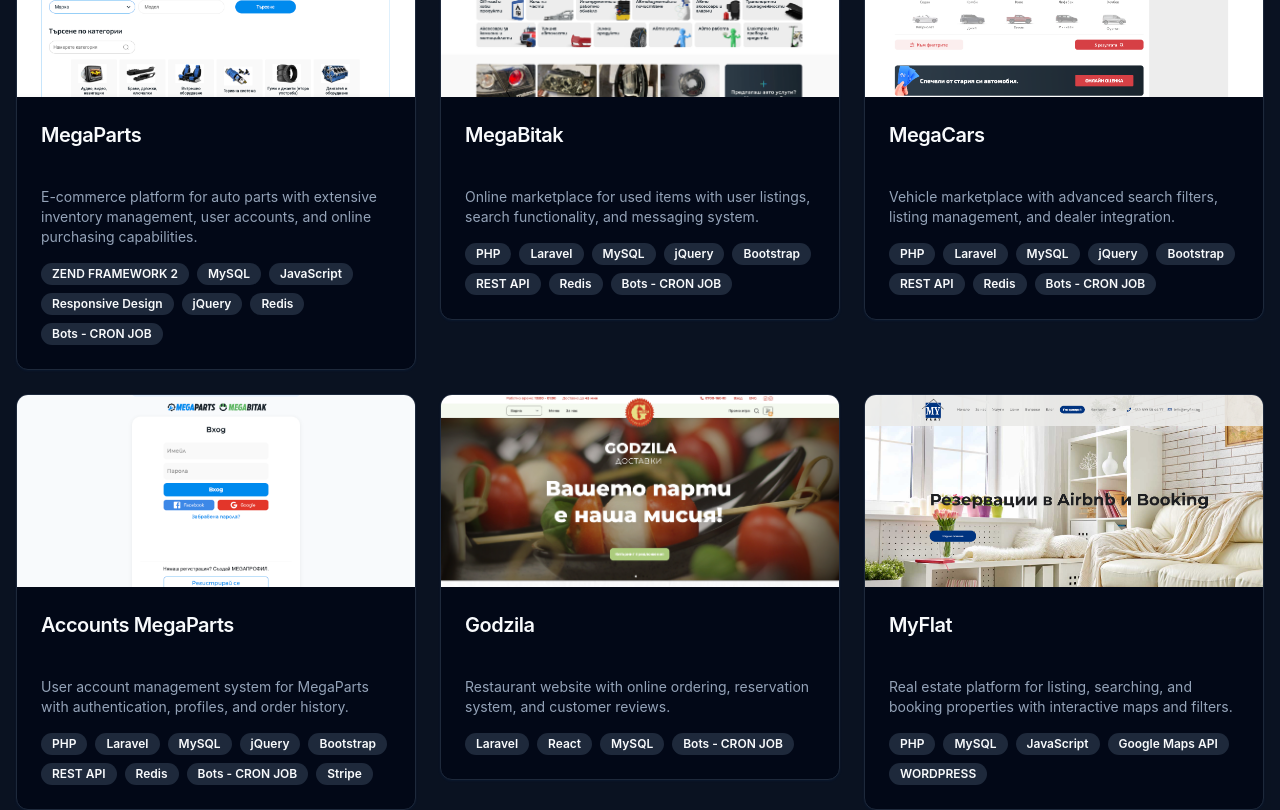
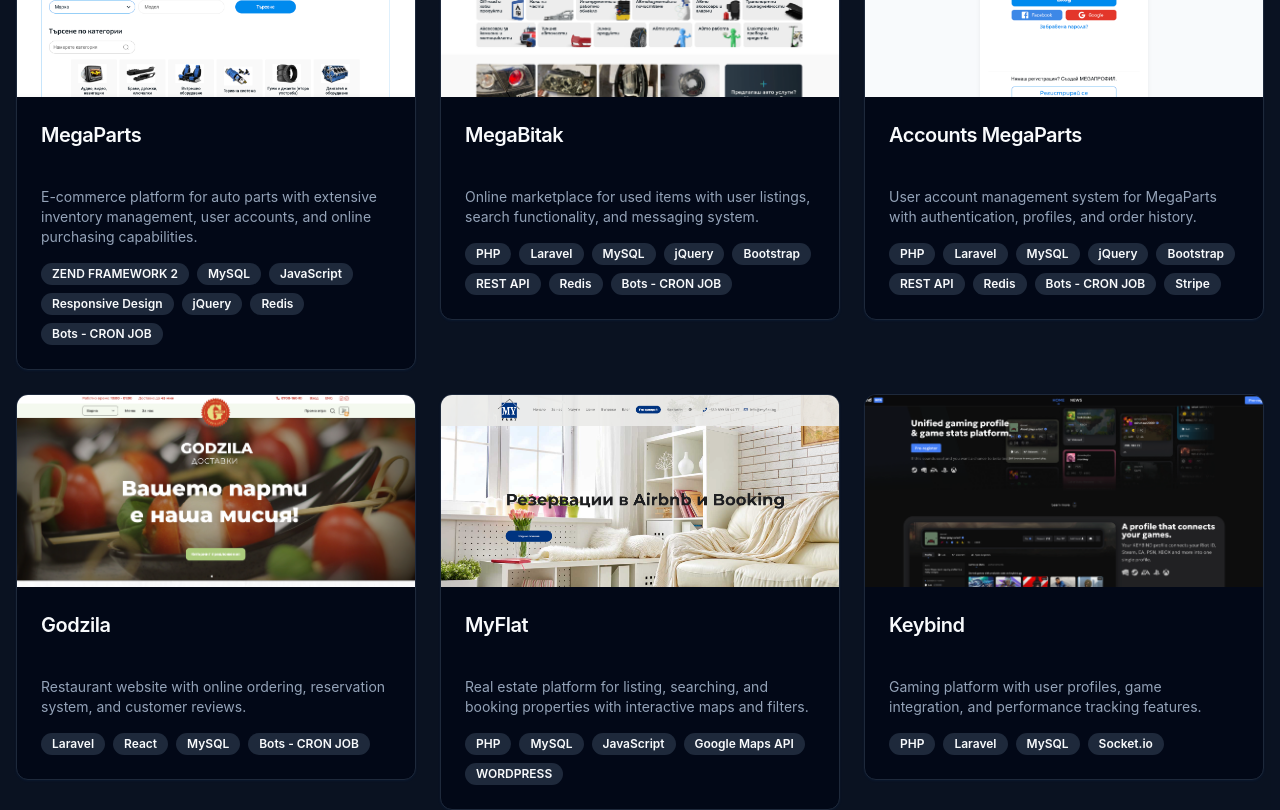
Before and after one commit to KaloyanI/me, a React (Vite) app: page / in a window 1280 px wide. Shown: the part 1040-1850 px from the top of the page. Built offline with nearby package versions, Linux system fonts and the light colour scheme.

Commit message:
Comment out MegaCars project entry in ProjectsSection for future reference and to streamline project listings.

```diff
--- a/src/components/ProjectsSection.tsx
+++ b/src/components/ProjectsSection.tsx
@@ -25,15 +25,15 @@ const projects = [
     liveUrl: 'https://megabitak.bg',
     repoUrl: 'https://github.com',
   },
-  {
-    id: 3,
-    title: 'MegaCars',
-    description: 'Vehicle marketplace with advanced search filters, listing management, and dealer integration.',
-    image: '/sites/megacars.bg.png',
-    tags: ['PHP', 'Laravel', 'MySQL', 'jQuery', 'Bootstrap', 'REST API', 'Redis', 'Bots - CRON JOB'],
-    liveUrl: 'https://megacars.bg',
-    repoUrl: 'https://github.com',
-  },
+  // {
+  //   id: 3,
+  //   title: 'MegaCars',
+  //   description: 'Vehicle marketplace with advanced search filters, listing management, and dealer integration.',
+  //   image: '/sites/megacars.bg.png',
+  //   tags: ['PHP', 'Laravel', 'MySQL', 'jQuery', 'Bootstrap', 'REST API', 'Redis', 'Bots - CRON JOB'],
+  //   liveUrl: 'https://megacars.bg',
+  //   repoUrl: 'https://github.com',
+  // },
   {
     id: 4,
     title: 'Accounts MegaParts',
```
